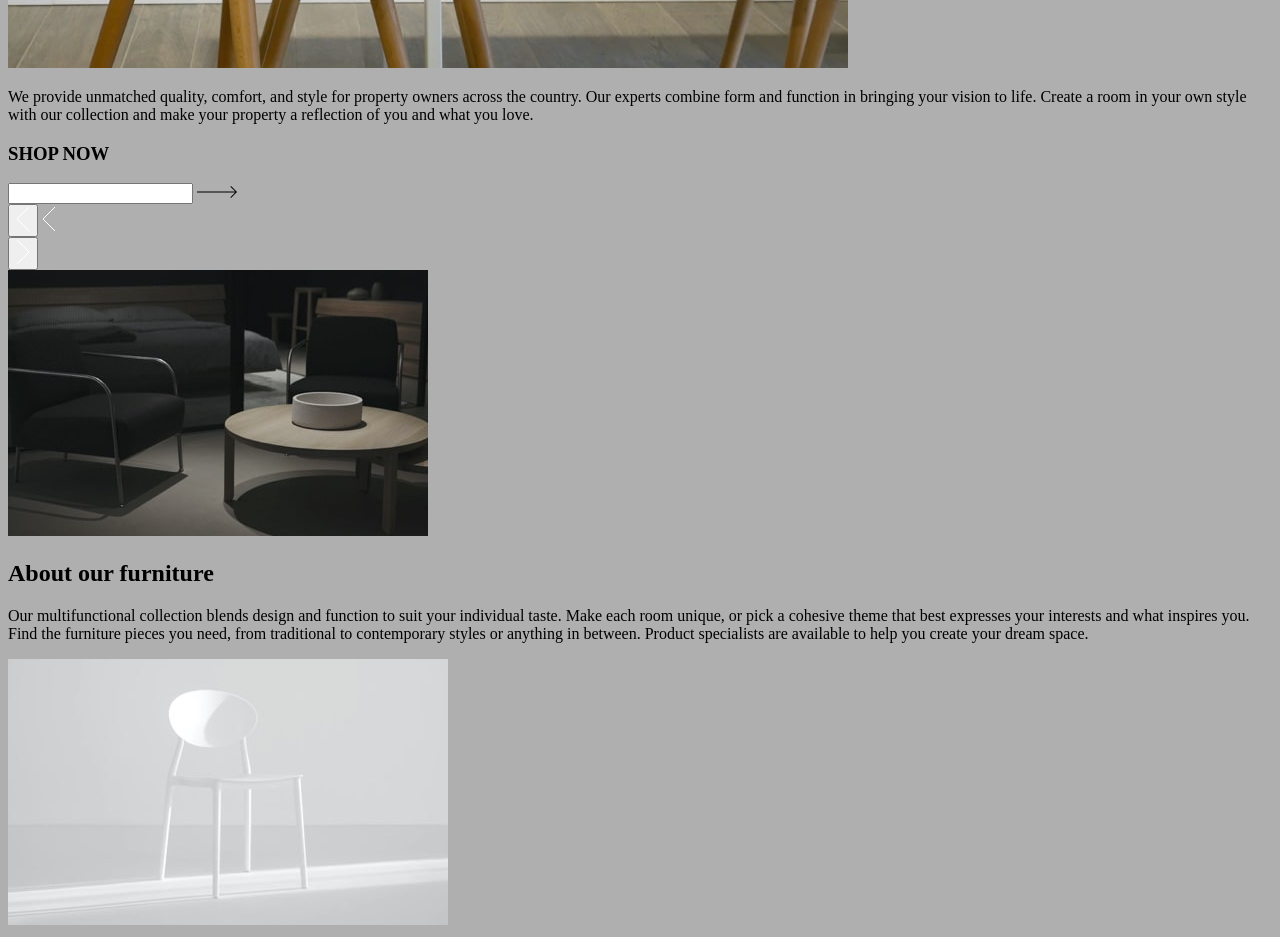
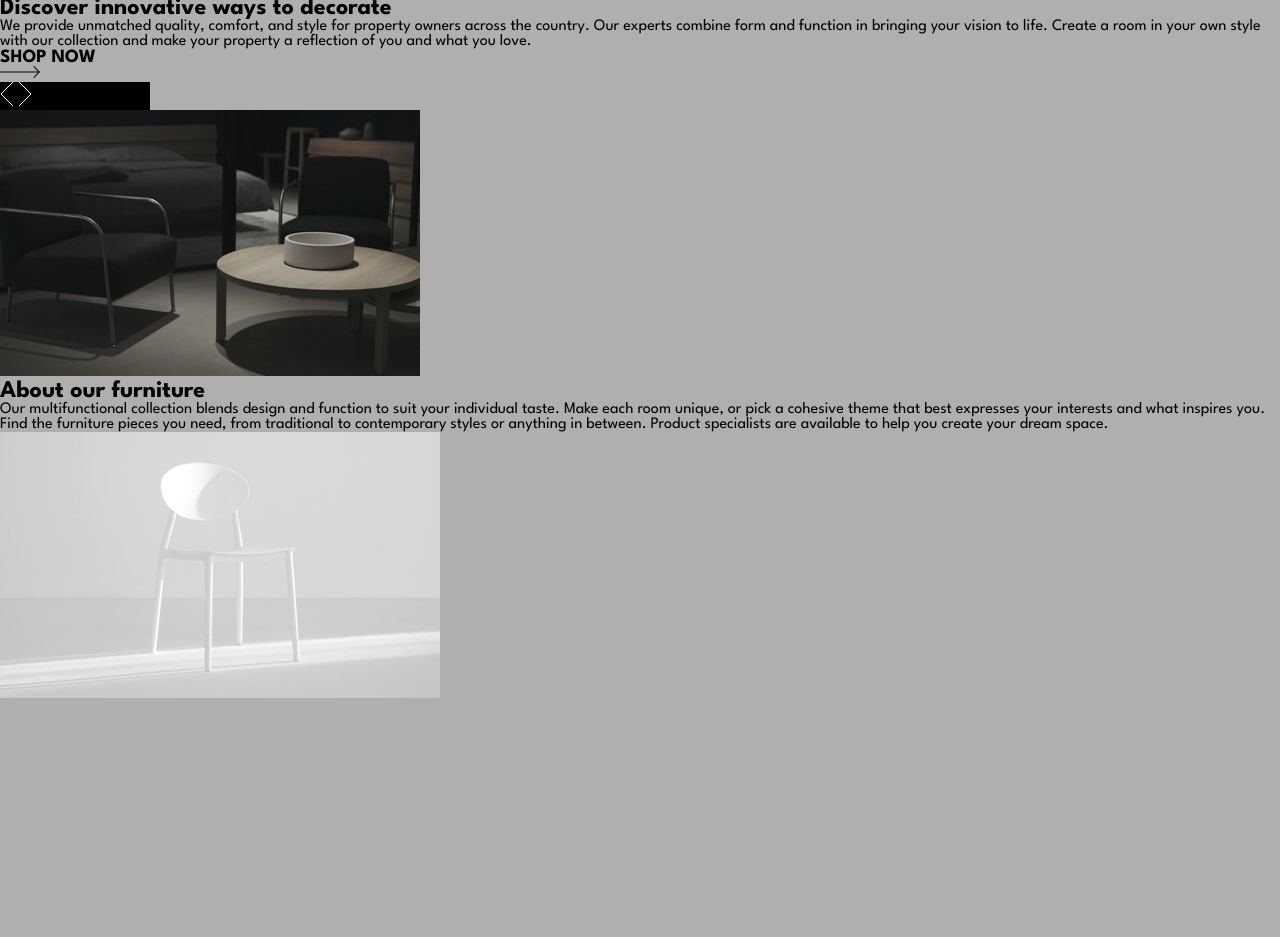
Before and after one commit to djasan/design, a plain HTML site: page index.html in a window 1280 px wide. Shown: the part 582-1519 px from the top of the page. After the commit the page ends 1284 px from the top, so only its background shows below. Drawn offline with Linux system fonts and the light colour scheme.

Commit message:
design non fini

```diff
--- a/css/style.css
+++ b/css/style.css
@@ -1,27 +1,40 @@
+/* Importation des fonts */
+@font-face {
+    font-family: "LeagueSpartan";
+    src: url(../font/LeagueSpartan-VariableFont_wght.ttf);
+}
+
+/* RESET */
+* {
+    margin: 0;
+    padding: 0;
+    font-family: "LeagueSpartan", serif;
+}
+
 body {
     background-color: rgba(0, 0, 0, 0.315);
 }
 
 nav {
+    border-bottom: 0.5px solid;
 
-    border-bottom: solid 0.5px;
     color: rgba(255, 255, 255, 0.158);
     width: 100%;
     height: 40px;
     position: sticky;
     top: 0;
     z-index: 1;
+    display: flex;
+    align-items: center;
+    justify-content: space-between;
 }
 
 #logo {
     display: flex;
     justify-content: flex-start;
     height: 100%;
-
     color: white;
-
 }
-
 
 ul {
     margin: 0;
@@ -32,3 +45,30 @@ ul {
     align-items: center;
     height: 100%;
 }
+
+button {
+    background-color: black;
+    border-style: none;
+
+}
+
+.box {
+    background-color: black;
+    width: 150px;
+    height: 75px;
+    display: flex;
+    justify-content: center;
+    align-items: center;
+    position: absolute;
+    z-index: -1;
+}
+
+
+
+
+.container {
+    display: flex;
+    justify-content: space-between;
+    align-items: center;
+
+}
--- a/index.html
+++ b/index.html
@@ -12,18 +12,6 @@
       <div id="logo">ROOM</div>
       <label id="burger" for="check"><i class="fa-solid fa-bars"></i> </label>
       <input type="checkbox" id="check" />
-      <section id="home">
-        <!-- Le contenu de la section "home" ici -->
-      </section>
-      <section id="shop">
-        <!-- Le contenu de la section "shop" ici -->
-      </section>
-      <section id="about">
-        <!-- Le contenu de la section "about" ici -->
-      </section>
-      <section id="Contact">
-        <!-- Le contenu de la section "contact" ici -->
-      </section>
 
       <ul>
         <li><a href="#home">home</a></li>
@@ -52,18 +40,13 @@
         </svg>
       </div>
     </nav>
+    <!-- Première section -->
+    <main>
+    <section id="block_1" >
+      <div ></div>
+      <div><img src="./img/desktop-image-hero-1.jpg" alt="image_hero_1" /></div>
+
         <h2>Discover innovative ways to decorate</h2>
-
-
-    <!-- Première section -->
-    <section>
-      <div id="image_hero_1"></div>
-      <div><img src="./img/desktop-image-hero-1.jpg" alt="image_hero_1" /></div>
-    </section>
-
-    <!-- Deuxième section -->
-    <section>
-      <div id="discover">
         <p>
           We provide unmatched quality, comfort, and style for property owners
           across the country. Our experts combine form and function in bringing
@@ -72,10 +55,20 @@
           love.
         </p>
       </div>
-      <h3>SHOP NOW</h3>
-      <div class="container">
-        <div>
-          <input type="icon arrow" />
+    </section>
+
+        <!-- Deuxième section -->
+
+
+
+      <section id="block_2">
+      <div class="container"></div>
+        <h3><p>SHOP NOW</h3></p>
+        <div class="icon_arrow"></div>
+        <!-- flèche -->
+
+
+      </section>
       <svg width="40" height="12" xmlns="http://www.w3.org/2000/svg">
           <path
             d="M34.05 0l5.481 5.527h.008v.008L40 6l-.461.465v.063l-.062-.001L34.049 12l-.662-.668 4.765-4.805H0v-1h38.206l-4.82-4.86L34.05 0z"
@@ -84,9 +77,13 @@
           />
         </svg>
     </div>
+      </section>
+<section id="block_3">
+        <div class="box"></div>
 
         <div>
-          <button>
+          <!-- bouton de gauche -->
+          <button class="button-left">
             <svg width="14" height="24" xmlns="http://www.w3.org/2000/svg">
               <path
                 d="M13 0L1 12l12 12"
@@ -96,17 +93,8 @@
               />
             </svg>
           </button>
-          <svg width="14" height="24" xmlns="http://www.w3.org/2000/svg">
-            <path
-              d="M13 0L1 12l12 12"
-              stroke="#FFF"
-              fill="none"
-              fill-rule="evenodd"
-            />
-          </svg>
-        </div>
-        <div>
-          <button>
+          <!-- bouton de droite -->
+          <button class="button-right">
             <svg width="14" height="24" xmlns="http://www.w3.org/2000/svg">
               <path
                 d="M1 0l12 12L1 24"
@@ -121,14 +109,16 @@
     </section>
 
     <!-- Troisième section -->
-    <section>
+    <section id="block_4">
       <div id="image_hero_2"></div>
-      <div><img src="./img/image-about-dark.jpg" alt="about image-about-dark" /></div>
+      <div>
+        <img src="./img/image-about-dark.jpg" alt="about image-about-dark" />
+      </div>
     </section>
 
     <!-- Quatrième section -->
-    <section>
-      <div id="about"><h2>About our furniture</h2></div>
+    <section id="block_5">
+      <div><h2>About our furniture</h2></div>
       <p>
         Our multifunctional collection blends design and function to suit your
         individual taste. Make each room unique, or pick a cohesive theme that
@@ -137,12 +127,13 @@
         between. Product specialists are available to help you create your dream
         space.
       </p>
-    </section>
 
-    <!-- Cinquième section -->
-    <section>
-      <div id="image_hero_3"></div>
+
+
+
+
       <div><img src="img/image-about-light.jpg" alt="" /></div>
     </section>
+</main>
   </body>
 </html>
```
Lines whose indentation alone changed are shown as unchanged.
